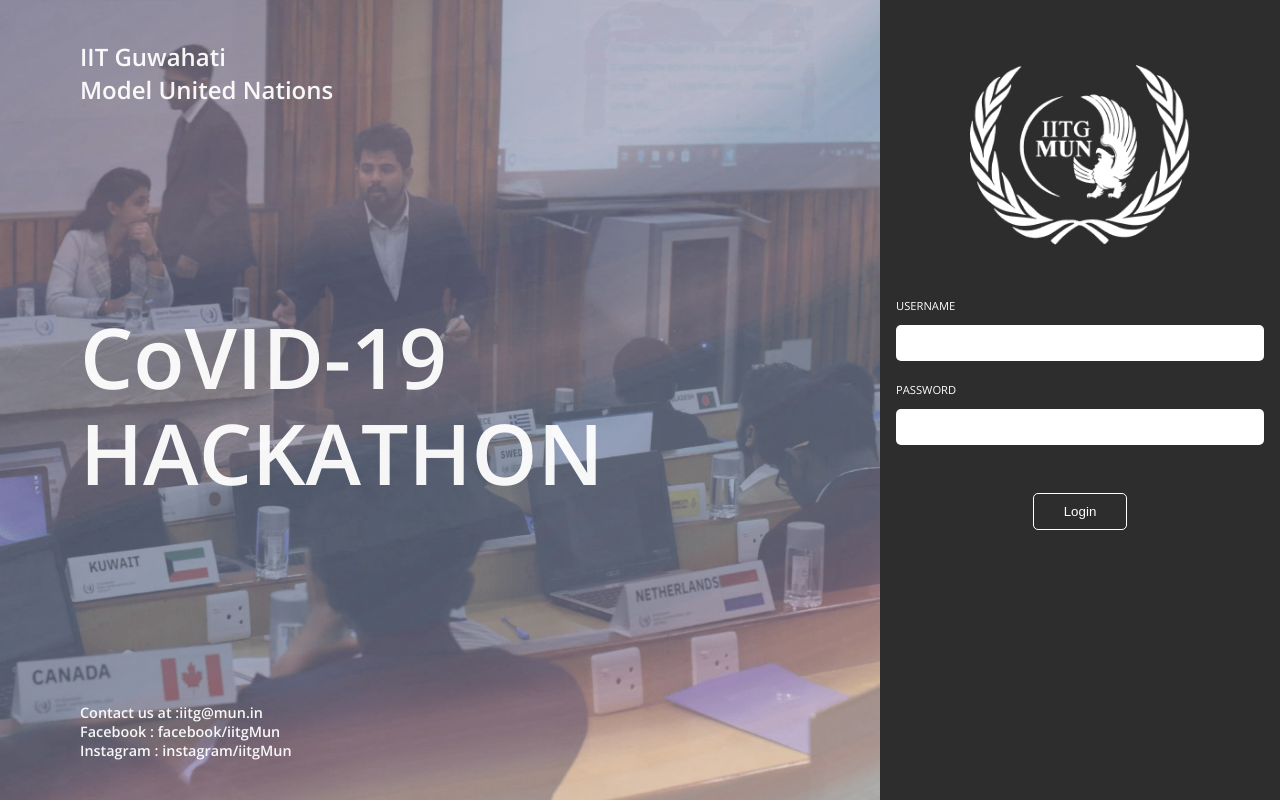
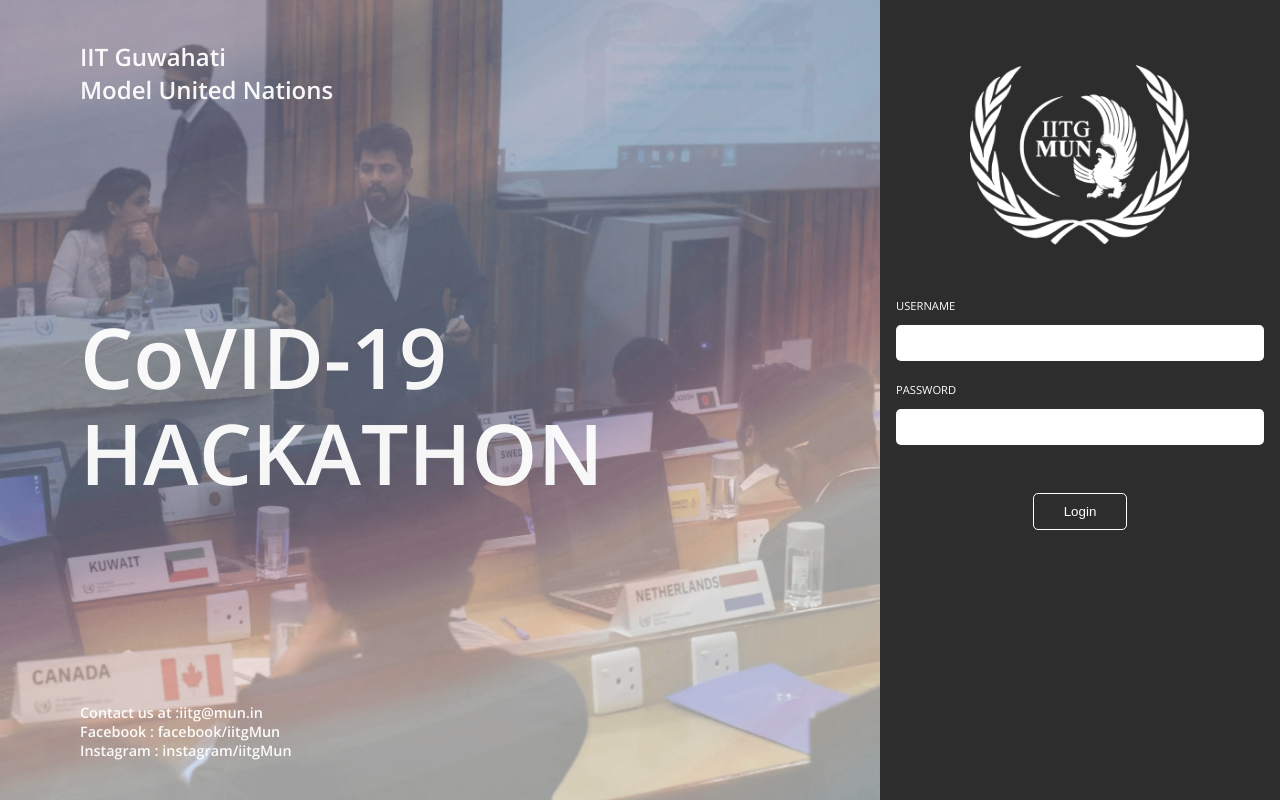
Before and after one commit to KunalSolanke/Mun, a Django app: page /accounts/login/ in a window 1280 px wide. Run offline with Django 3.2, Linux system fonts and the light colour scheme.

Commit message:
Update login.css

```diff
--- a/static/css/login.css
+++ b/static/css/login.css
@@ -46,7 +46,7 @@
     z-index:1;
     background-image: url('/static/images/gradient.png');
     opacity: 80%;
-    background-position: 0% 20%;
+    background-position: 20% 40%;
 
 }
 
```
